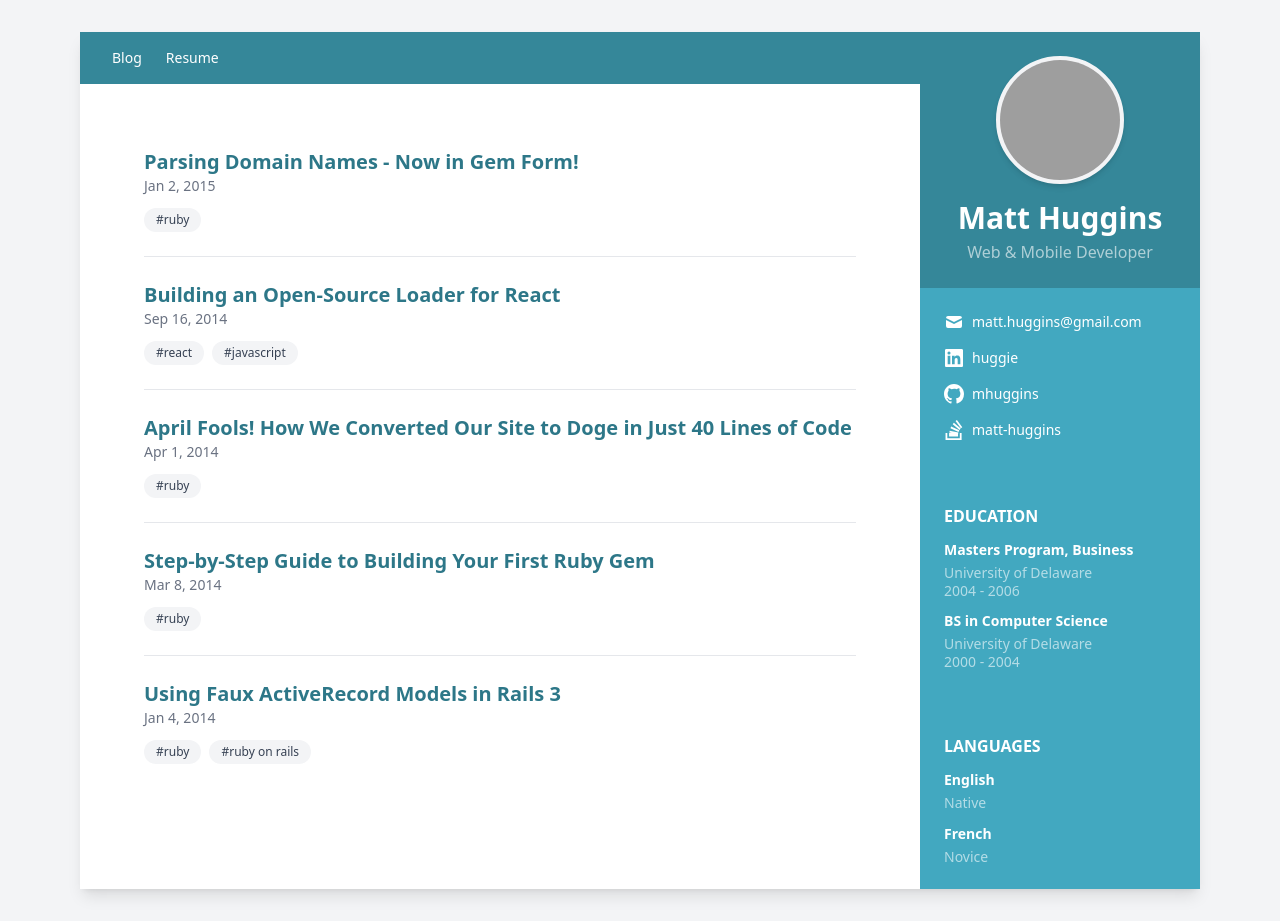
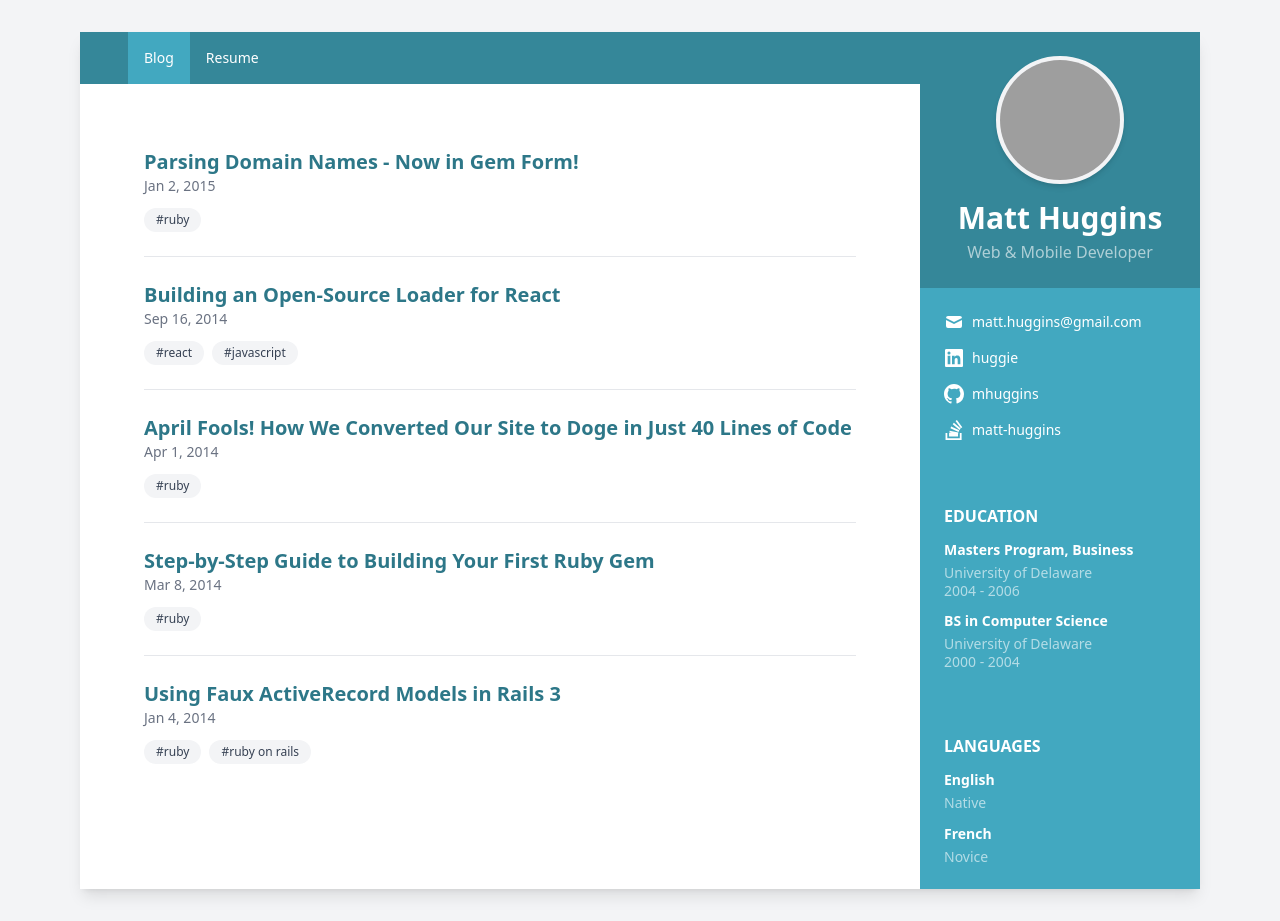
Before and after one commit to mhuggins/matthuggins.com, a React (Vite) app: page / in a window 1280 px wide. Built offline with nearby package versions, Linux system fonts and the light colour scheme; grey boxes are pictures that could not be loaded.

Commit message:
add basic nav link highlighting

```diff
--- a/src/routes/__root.tsx
+++ b/src/routes/__root.tsx
@@ -19,12 +19,20 @@ function Root() {
           {/* Main Content - Left Column (3/4 width) */}
           <main className="col-span-3">
             {/* Navigation Header */}
-            <nav className="bg-[#358799] px-8 text-white print:hidden">
-              <div className="flex gap-6 text-sm">
-                <Link to="/" className="py-4 font-medium hover:underline">
+            <nav className="bg-[#358799] px-12 text-white print:hidden">
+              <div className="flex text-sm">
+                <Link
+                  to="/"
+                  activeProps={{ className: "bg-[#42A8C0]" }}
+                  className="px-4 py-4 font-medium hover:underline"
+                >
                   Blog
                 </Link>
-                <Link to="/resume" className="py-4 font-medium hover:underline">
+                <Link
+                  to="/resume"
+                  activeProps={{ className: "bg-[#42A8C0]" }}
+                  className="px-4 py-4 font-medium hover:underline active:bg-red"
+                >
                   Resume
                 </Link>
               </div>
```
